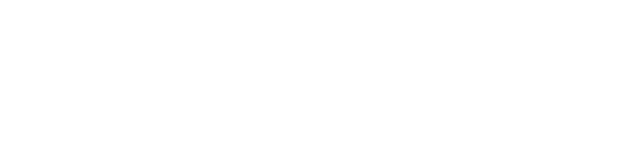
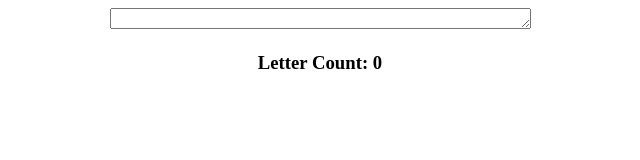
Before and after one commit to acciojob/mini-scrabble-Santanu3103, a website: page main.html in a window 1280 px wide. Shown: the whole page, without its empty margins (320-960 px from the left). Drawn offline with Linux system fonts and the light colour scheme.

Commit message:
FIRST COMMIT

```diff
--- a/main.html
+++ b/main.html
@@ -6,11 +6,15 @@
 	<link rel="stylesheet" href="styles.css">
 </head>
 
-<body>
-	<!-- the entire body must be written by student -->
-    <script type="text/javascript" src="./script.js">
-</script>
+<body style="text-align: center;">
 
+	<textarea id="evaluatedText" oninput="countWord()" rows="1" cols="50"></textarea>
+
+	<h3 id="letterCount"> Letter Count: 0</h3>
+
+		<script src="script.js"></script>
+
+	</body>
 </body>
 
 </html>
--- a/script.js
+++ b/script.js
@@ -1 +1,17 @@
-//your code here
+function countWord() {
+    let sentence = document.getElementById("evaluatedText").value;
+
+    let currentValue=0;
+    let arrayOfWord = sentence.split(" ");
+    arrayOfWord.forEach(word => {
+            if(word!==' '){
+                currentValue =  word.length;
+                console.log(currentValue);
+            }
+
+    });
+
+
+    let display = document.getElementById("letterCount");
+    display.innerHTML = 'Letter Count: '+ currentValue;
+}
```
